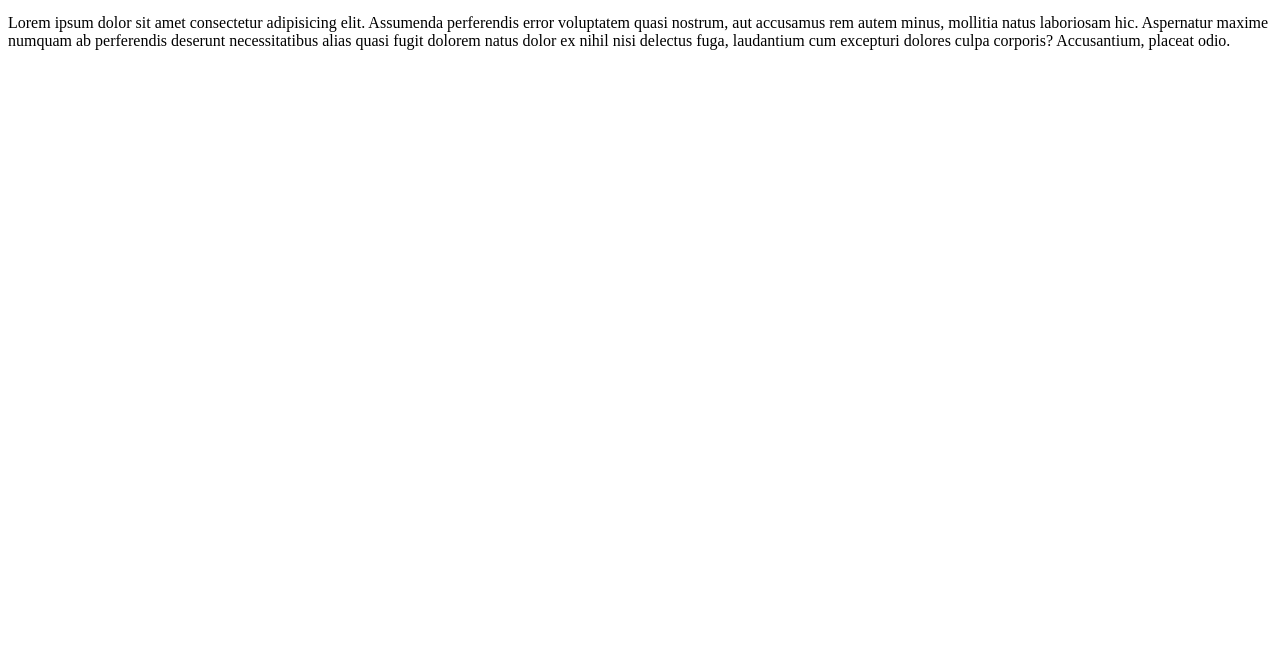
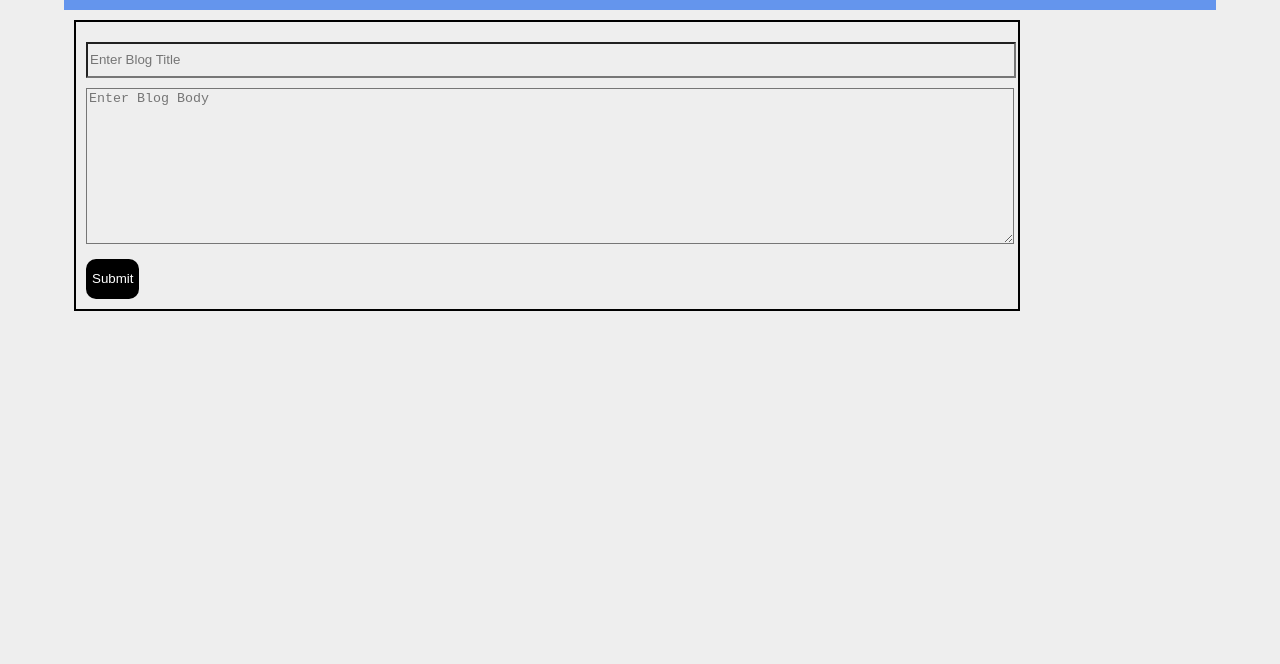
Before and after one commit to abuomerSD/simple-routing-nodejs, a website: page views/add-blog.html in a window 1280 px wide. Shown: the part 136-800 px from the top of the page. Drawn offline with Linux system fonts and the light colour scheme.

Commit message:
adding some styling

```diff
--- a/styles/style.css
+++ b/styles/style.css
@@ -37,3 +37,45 @@ body {
     margin: auto;
     margin-top: 10px;
 }
+
+.blog {
+    border-left: rgb(151, 5, 5) solid 5px;
+    padding-left: 5px;
+}
+
+.form {
+    width: 80%;
+    margin: auto;
+    border: 2px solid black;
+    padding: 10px;
+    margin: 10px;
+}
+
+.blog-title {
+    width: 100%;
+    margin-top: 10px;
+    margin-bottom: 10px;
+    height: 30px;
+    /* border: none;
+    border-bottom: 1px solid black; */
+    background-color: #EEE;
+}
+
+.body {
+    width: 100%;
+    margin-bottom: 10px;
+    height: 150px;
+    background-color: #EEE;
+}
+
+.submit {
+    background-color: black;
+    color: white;
+    height: 40px;
+    border: none;
+    border-radius: 10px;
+}
+
+.submit:hover {
+    background-color: rgb(1, 79, 79);
+}
--- a/views/add-blog.html
+++ b/views/add-blog.html
@@ -4,6 +4,7 @@
     <meta charset="UTF-8">
     <meta name="viewport" content="width=device-width, initial-scale=1.0">
     <title>Add Blog</title>
+    <link rel="stylesheet" href="../styles/style.css">
 </head>
 <body>
     <div class="container">
@@ -23,7 +24,13 @@
                 </div>
             </header>
         </div>
-        <p>Lorem ipsum dolor sit amet consectetur adipisicing elit. Assumenda perferendis error voluptatem quasi nostrum, aut accusamus rem autem minus, mollitia natus laboriosam hic. Aspernatur maxime numquam ab perferendis deserunt necessitatibus alias quasi fugit dolorem natus dolor ex nihil nisi delectus fuga, laudantium cum excepturi dolores culpa corporis? Accusantium, placeat odio.</p>
+        <div class="form">
+            <form>
+                <input type="text" name="title"  class="blog-title" placeholder="Enter Blog Title">
+                <textarea name="blog-body" id="body" placeholder="Enter Blog Body" class="body" ></textarea>
+                <input type="submit" name="submit" id="submit" class="submit">
+            </form>
+        </div>
     </div>
 </body>
 </html>
```
Also changed, not shown: views/index.html (+11 -3 lines).
